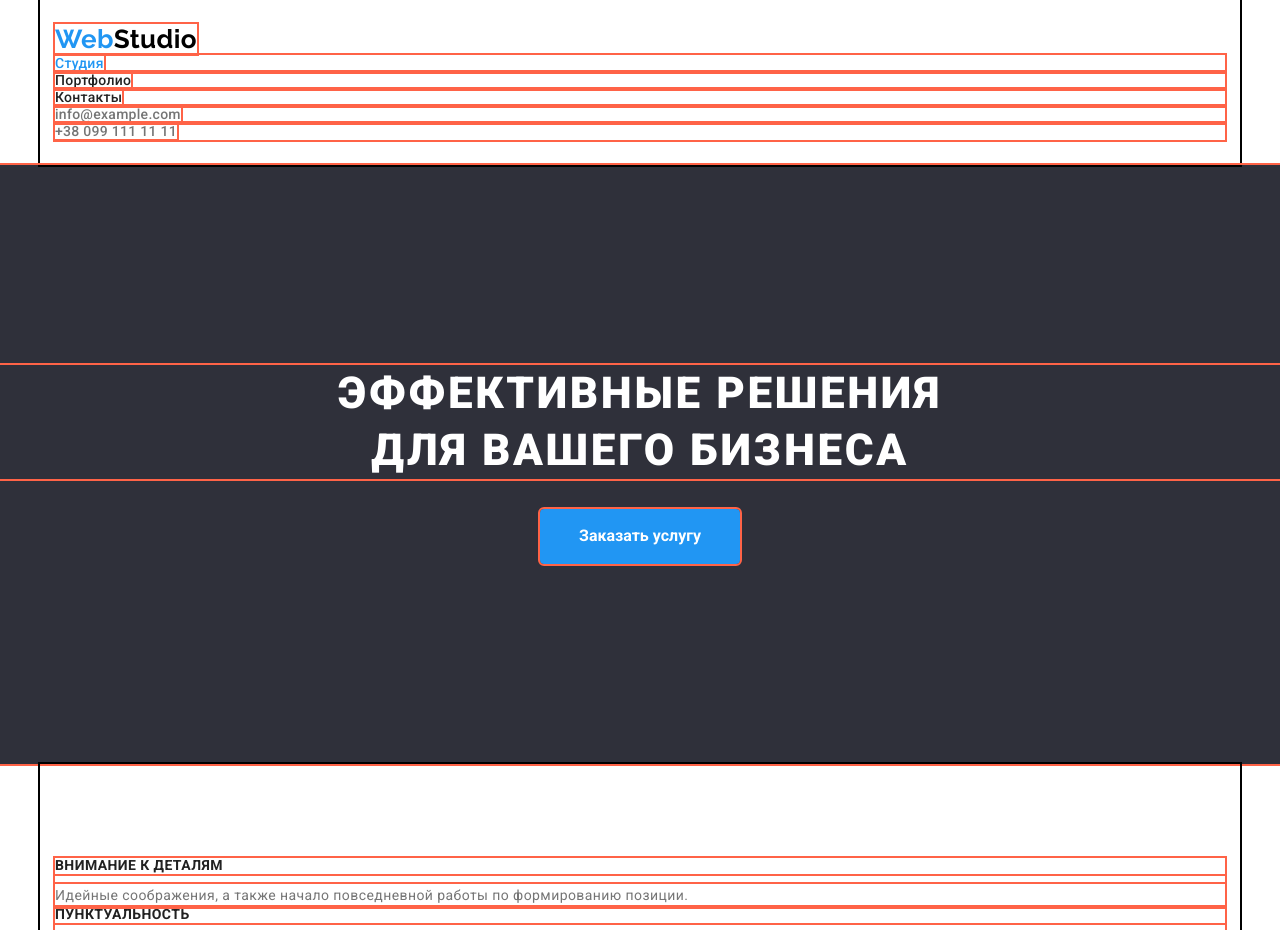
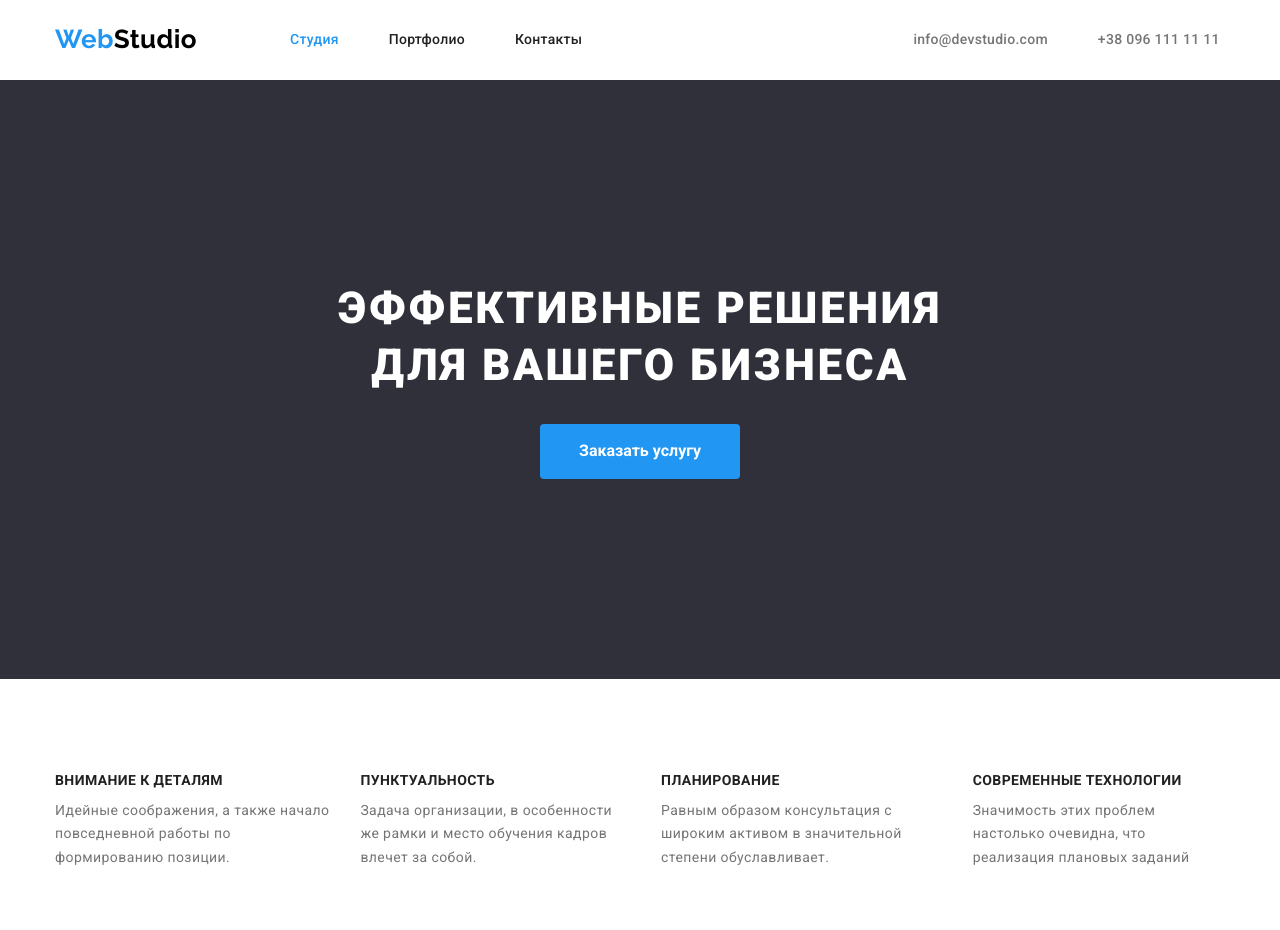
Before and after one commit to Artem-Rudzevych/goit-markup-hw-03, a plain HTML site: page index.html in a window 1280 px wide. Shown: the top 930 px of the page. Drawn offline with nearby package versions, Linux system fonts and the light colour scheme.

Commit message:
Закончил главную страницу

```diff
--- a/css/styles.css
+++ b/css/styles.css
@@ -30,20 +30,8 @@ body {
 }
 img {
   display: block;
-  outline: 2px dotted black;
 }
 
-section,
-div,
-a,
-li,
-ul,
-p,
-h1,
-h2,
-h3 {
-  outline: 2px solid tomato;
-}
 /* Стилизация Шапки */
 .container {
   margin-left: auto;
@@ -51,15 +39,15 @@ h3 {
   padding-left: 15px;
   padding-right: 15px;
   width: 1200px;
-  outline: 2px solid black;
 }
-.container.header {
-  padding-top: 24px;
-  padding-bottom: 25px;
+
+.head-flex {
+  display: flex;
+  align-items: center;
 }
+
 /* Стилизация Лого */
 .logo {
-  padding-top: ;
   text-decoration: none;
   font-family: "Raleway", sans-serif;
   font-weight: 700;
@@ -79,12 +67,23 @@ h3 {
   list-style: none;
 }
 /* Стилизация меню */
+.header-menu .flex-menu:not(:last-child) {
+  margin-right: 50px;
+}
+.header-menu {
+  margin-left: 93px;
+  margin-right: 331px;
+}
+
 .header-menu .link {
+  display: block;
   color: var(--title-color);
   text-decoration: none;
   font-weight: 500;
   line-height: 1.14;
   letter-spacing: 0.02em;
+  padding-top: 32px;
+  padding-bottom: 32px;
 }
 .header-menu .link:hover,
 .header-menu .link:focus {
@@ -94,12 +93,17 @@ h3 {
   color: var(--hover-text-color);
 }
 /* Стилизация контактов */
-.header-contact a {
+.header-contact .flex-cont:not(:last-child) {
+  margin-right: 50px;
+}
+.header-contact .link {
+  display: block;
   font-weight: 500;
   line-height: 1.14;
   letter-spacing: 0.02em;
   color: var(--text-color);
   text-decoration: none;
+  padding: 32px 0;
 }
 .footer-contact a {
   font-weight: 500;
@@ -152,7 +156,7 @@ h3 {
   font-family: inherit;
   font-weight: 700;
   padding: 10px 32px;
-  outline: 2px solid tomato;
+
   /* margin-bottom: 200px; */
 }
 .hero-button:hover,
@@ -190,6 +194,13 @@ h3 {
   padding-top: 94px;
   padding-bottom: 0;
 }
+.Advantages-flex {
+  display: flex;
+}
+.Advantages-flex .Advantages-list:not(:last-child) {
+  margin-right: 30px;
+}
+
 .advantages-title {
   margin: 0;
 }
@@ -211,11 +222,27 @@ h3 {
   padding-top: 94px;
   padding-bottom: 94px;
 }
+.about-list {
+  display: flex;
+}
+.about-list .li:not(:last-child) {
+  margin-right: 30px;
+}
 /* Стилизация team */
 .team {
   background-color: var(--button-bg-color);
   padding-top: 94px;
   padding-bottom: 94px;
+}
+.team-list {
+  display: flex;
+}
+.team-list .li {
+  background-color: var(--primary-background-color);
+  border-radius: 0px 0px 4px 4px;
+}
+.team-list .li:not(:last-child) {
+  margin-right: 30px;
 }
 .team-img {
   margin-bottom: 30px;
@@ -227,15 +254,16 @@ h3 {
   font-size: 16px;
   letter-spacing: 0.03em;
   color: var(--title-color);
+  text-align: center;
 }
-.team-section {
-  background: red;
-}
+
 .team-position {
   margin: 0;
   font-size: 16px;
   letter-spacing: 0.03em;
   color: var(--text-color);
+  text-align: center;
+  padding-bottom: 30px;
 }
 .about-title,
 .team-title {
--- a/index.html
+++ b/index.html
@@ -22,24 +22,35 @@
   <body>
     <!--Header-->
     <header>
-      <div class="container header">
-        <nav>
+      <div class="container head-flex">
+        <nav class="head-flex">
           <a class="logo" href="/goit-markup-hw-02/index.html"
             ><span class="logo-span">Web</span>Studio</a
           >
 
-          <ul class="header-menu list-style">
-            <li><a href="./index.html" class="link link-current">Студия</a></li>
-            <li><a href="./portfolio.html" class="link">Портфолио</a></li>
-            <li><a href="/contact" class="link">Контакты</a></li>
+          <ul class="header-menu list-style head-flex">
+            <li class="flex-menu">
+              <a href="./index.html" class="link link-current">Студия</a>
+            </li>
+            <li class="flex-menu">
+              <a href="./portfolio.html" class="link">Портфолио</a>
+            </li>
+            <li class="flex-menu">
+              <a href="/contact" class="link">Контакты</a>
+            </li>
           </ul>
         </nav>
-        <div>
-          <ul class="header-contact list-style">
-            <li><a href="mailto:info@example.com">info@example.com</a></li>
-            <li><a href="tel:+380991111111">+38 099 111 11 11</a></li>
-          </ul>
-        </div>
+
+        <ul class="header-contact list-style head-flex">
+          <li class="flex-cont">
+            <a href="mailto:info@devstudio.com" class="link"
+              >info@devstudio.com</a
+            >
+          </li>
+          <li class="flex-cont">
+            <a href="tel:+380991111111" class="link">+38 096 111 11 11</a>
+          </li>
+        </ul>
       </div>
     </header>
     <!--Top-->
@@ -56,10 +67,10 @@
       <!--Advantages-->
 
       <section class="container advantages">
-        <div>
+        <div class="">
           <h2 hidden class="advantages-title">Наши преимущества</h2>
-          <ul class="advantages-list list-style">
-            <li>
+          <ul class="Advantages-flex list-style">
+            <li class="Advantages-list">
               <h3 class="advantages-subtitle">Внимание к деталям</h3>
               <p class="advantages-text">
                 Идейные соображения, а также начало повседневной работы по
@@ -67,7 +78,7 @@
               </p>
             </li>
 
-            <li>
+            <li class="Advantages-list">
               <h3 class="advantages-subtitle">Пунктуальность</h3>
               <p class="advantages-text">
                 Задача организации, в особенности же рамки и место обучения
@@ -75,7 +86,7 @@
               </p>
             </li>
 
-            <li>
+            <li class="Advantages-list">
               <h3 class="advantages-subtitle">Планирование</h3>
               <p class="advantages-text">
                 Равным образом консультация с широким активом в значительной
@@ -83,7 +94,7 @@
               </p>
             </li>
 
-            <li>
+            <li class="Advantages-list">
               <h3 class="advantages-subtitle">Современные технологии</h3>
               <p class="advantages-text">
                 Значимость этих проблем настолько очевидна, что реализация
@@ -97,22 +108,22 @@
       <section>
         <div class="container about">
           <h2 class="about-title">Чем мы занимаемся</h2>
-          <div>
+
             <ul class="about-list list-style">
-              <li>
+              <li class="about-list li">
                 <img
                   width="370"
                   src="./images/box1.jpg"
                   alt="Человек ведет разработку"
                 />
               </li>
-              <li>
+              <li class="about-list li">
                 <img
                   width="370"
                   src="./images/box2.jpg"
                   alt="Человек проверяет адаптивность"
                 />
-              </li>
+              </li class="about-list li">
               <li>
                 <img
                   width="370"
@@ -121,15 +132,16 @@
                 />
               </li>
             </ul>
-          </div>
+
         </div>
       </section>
       <!--Team-->
       <section class="team">
         <div class="container">
           <h2 class="team-title">Наша команда</h2>
-          <div class="team-section">
+
             <ul class="team-list list-style">
+              <div class=".team-list li">
               <li>
                 <img
                   class="team-img"
@@ -139,7 +151,10 @@
                 />
                 <h3 class="team-name">Игорь Демьяненко</h3>
                 <p lang="en" class="team-position">Product Designer</p>
+
               </li>
+            </div>
+            <div class=".team-list li">
               <li>
                 <img
                   class="team-img"
@@ -150,6 +165,8 @@
                 <h3 class="team-name">Ольга Репина</h3>
                 <p lang="en" class="team-position">Frontend Developer</p>
               </li>
+            </div>
+          <div class=".team-list li">
               <li>
                 <img
                   class="team-img"
@@ -160,6 +177,8 @@
                 <h3 class="team-name">Николай Тарасов</h3>
                 <p lang="en" class="team-position">Marketing</p>
               </li>
+            </div>
+          <div class=".team-list li">
               <li>
                 <img
                   class="team-img"
@@ -170,8 +189,9 @@
                 <h3 class="team-name">Михаил Ермаков</h3>
                 <p lang="en" class="team-position">UI Designer</p>
               </li>
+            </div>
             </ul>
-          </div>
+
         </div>
       </section>
     </main>
```
